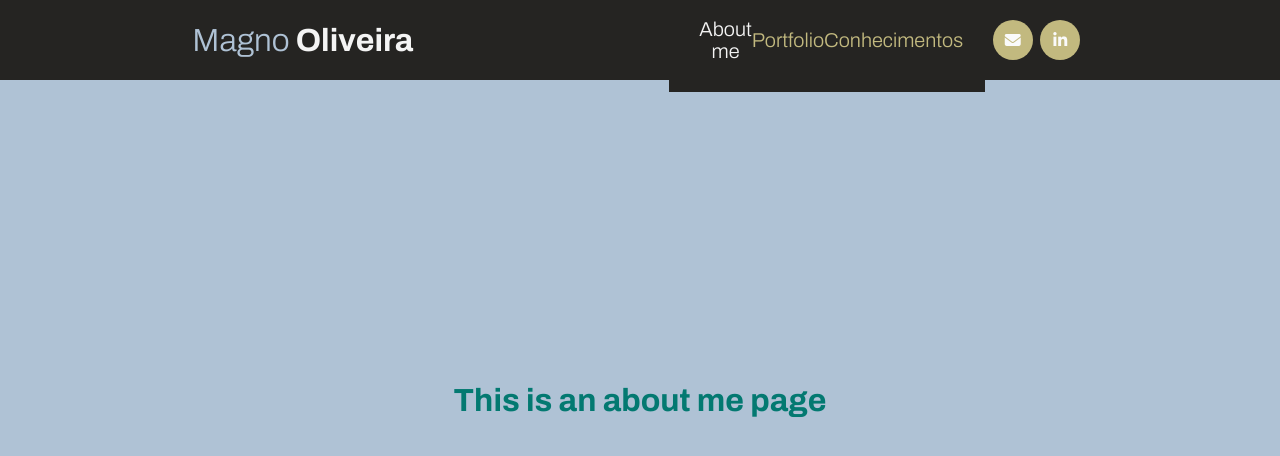
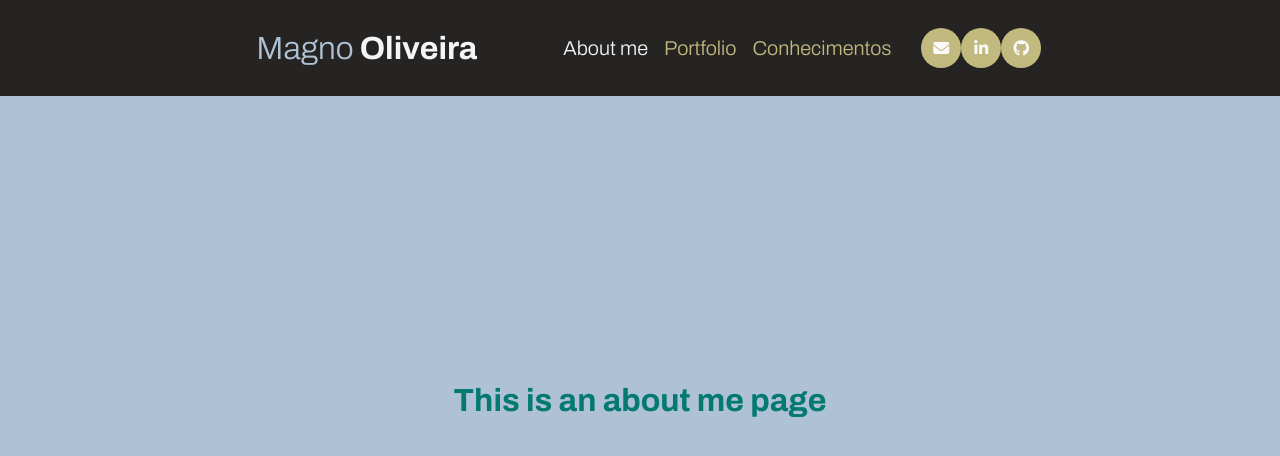
Before and after one commit to OlivMagno1/folio, a Vue app: page / in a window 1280 px wide. Shown: the top 456 px of the page. Built offline with nearby package versions, Linux system fonts and the light colour scheme.

Commit message:
added github button to navbar

```diff
--- a/src/components/menu/MenuButtonBar.vue
+++ b/src/components/menu/MenuButtonBar.vue
@@ -15,6 +15,14 @@
       alt="Acessar linkedin"
     >
       <i class="fa-brands fa-linkedin-in"></i>
+    </a>
+    <a
+      href="https://github.com/OlivMagno1"
+      target="_blank"
+      title="Github"
+      alt="Acessar Github"
+    >
+      <i class="fa-brands fa-github"></i>
     </a>
   </div>
 </template>
@@ -54,5 +62,7 @@ i {
 
 i:hover {
   transform: scale(1.1);
+  background-color: #fafafa;
+  color: #c2b97f;
 }
 </style>
--- a/src/components/menu/MenuNav.vue
+++ b/src/components/menu/MenuNav.vue
@@ -17,11 +17,11 @@ nav {
   display: flex;
   flex-flow: row nowrap;
   align-items: center;
-  justify-content: space-between;
+  justify-content: flex-end;
   background-color: #252422;
 
-  margin-left: 20vw;
-  width: 20vw;
+  gap: 16px;
+  width: 30vw;
   padding: 30px;
 }
 
--- a/src/components/menu/MenuStructure.vue
+++ b/src/components/menu/MenuStructure.vue
@@ -27,7 +27,7 @@ export default {
   align-items: center;
   justify-content: center;
 
-  height: 10vh;
+  height: 12vh;
   width: 100vw;
   position: fixed;
   background-color: #252422;
```
